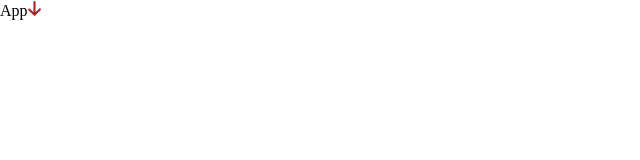
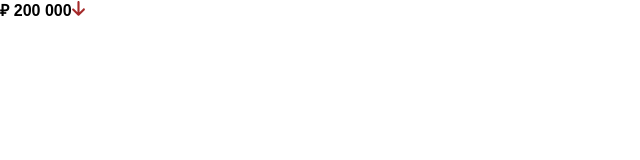
Before and after one commit to bemyexe/cleaning, a React (Vite) app: page / in a window 1280 px wide. Shown: the top 160 px of the page, without its empty margins (0-640 px from the left). Built offline with nearby package versions, Linux system fonts and the light colour scheme.

Commit message:
feature(fonts): added proximanova bold/reg fonts

```diff
--- a/src/app/index.tsx
+++ b/src/app/index.tsx
@@ -4,8 +4,8 @@ import './style.scss';
 
 export const App = () => {
   return (
-    <div>
-      App
+    <div className="app">
+      ₽ 200 000
       <Arrow className="test" />
     </div>
   );
--- a/src/app/style.scss
+++ b/src/app/style.scss
@@ -2,3 +2,7 @@
   fill: brown;
   rotate: 180deg;
 }
+
+.app {
+  font-weight: 700;
+}
--- a/src/index.tsx
+++ b/src/index.tsx
@@ -4,6 +4,7 @@ import {createRoot} from 'react-dom/client';
 import {App} from './app';
 
 import './styles/reset.scss';
+import './styles/global.scss';
 
 createRoot(document.getElementById('root')!).render(
   <StrictMode>
--- /dev/null
+++ b/src/styles/global.scss
@@ -0,0 +1,17 @@
+@font-face {
+  font-family: 'Proxima Nova';
+  src: url('/fonts/proximanova_regular.ttf') format('ttf');
+  font-weight: 600;
+  font-style: normal;
+}
+
+@font-face {
+  font-family: 'Proxima Nova';
+  src: url('/fonts/proximanova_bold.otf') format('otf');
+  font-weight: 700;
+  font-style: normal;
+}
+
+body {
+  font-family: 'Proxima Nova', sans-serif;
+}
```
Also changed, not shown: public/fonts/proximanova_bold.otf (added), public/fonts/proximanova_regular.ttf (added).
